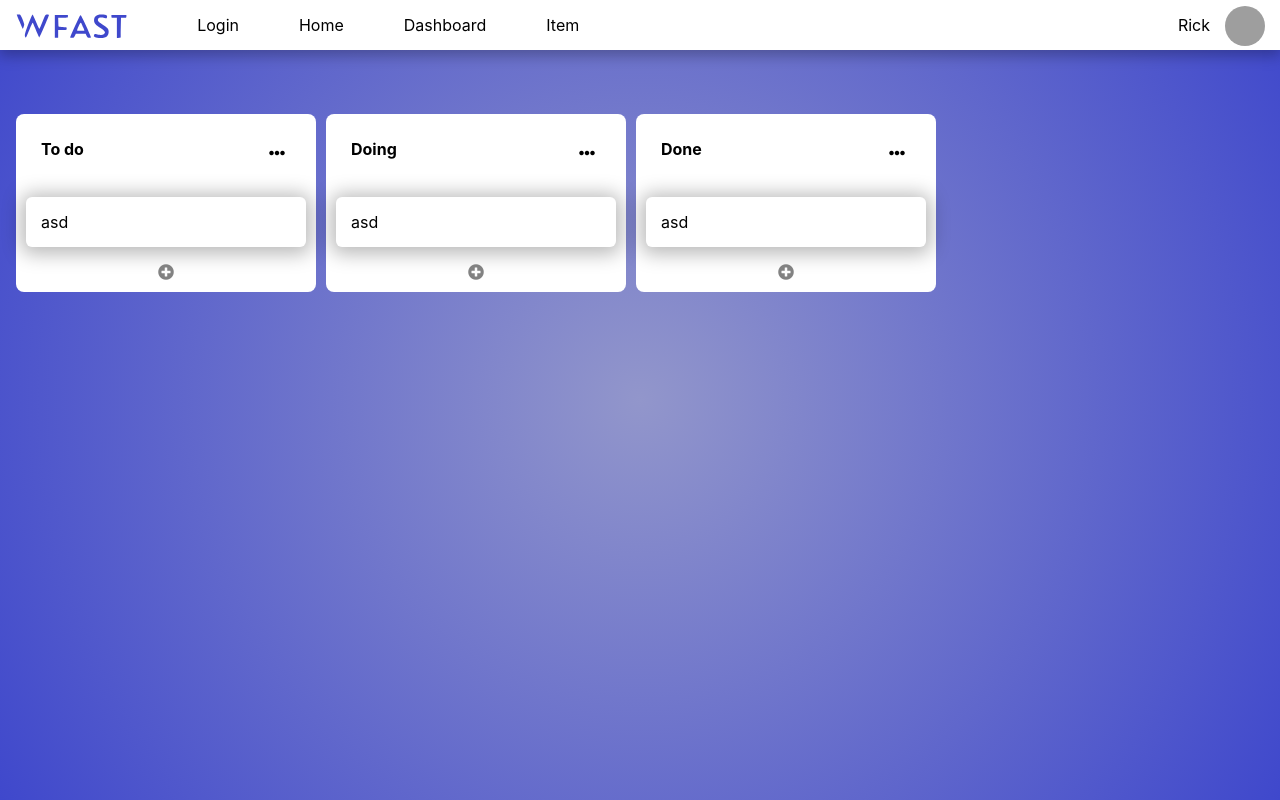
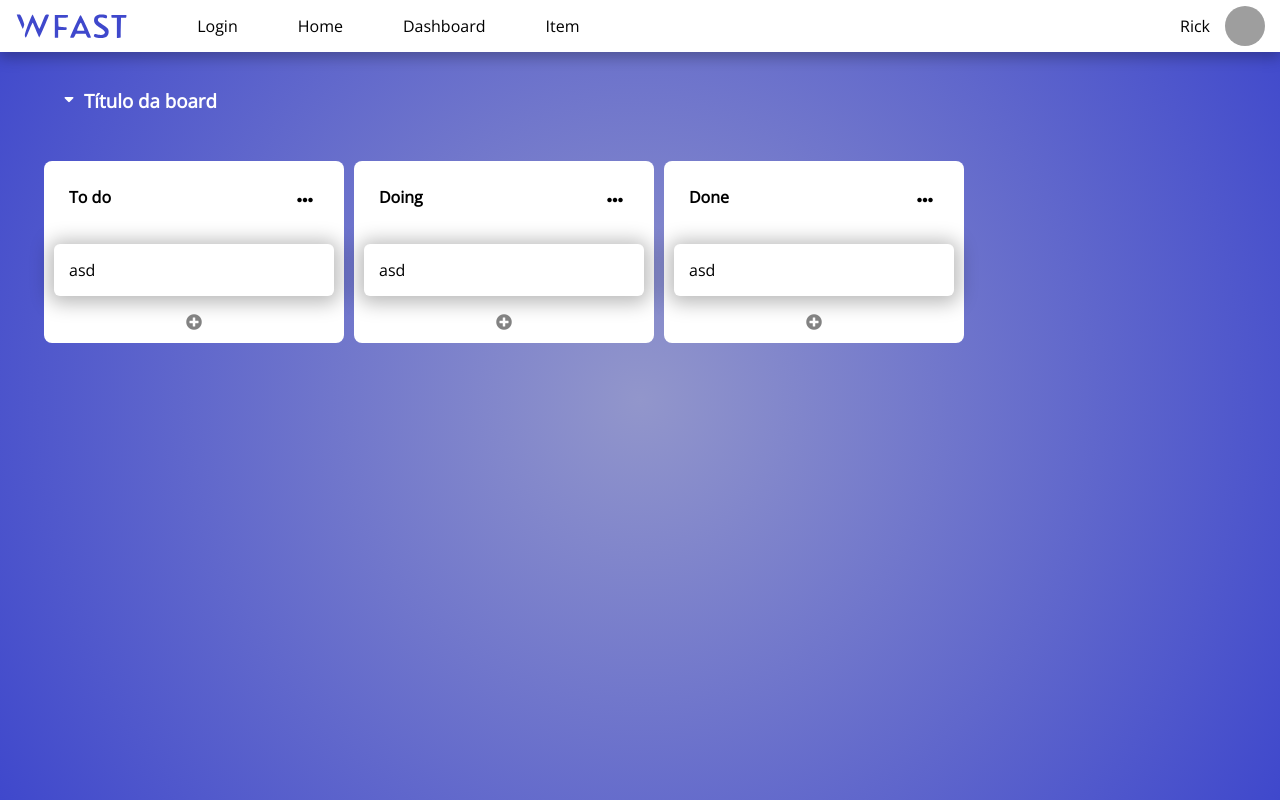
Before and after one commit to dre-lnx/wFast-react, a React (Create React App) app: page /item in a window 1280 px wide. Built offline with nearby package versions, Linux system fonts and the light colour scheme; grey boxes are pictures that could not be loaded.

Commit message:
animations mods

```diff
--- a/src/assets/App.css
+++ b/src/assets/App.css
@@ -1,7 +1,11 @@
 /*----------------Fonts----------------*/
-/*font-family: 'Open Sans', sans-serif;*/
 @import url("https://fonts.googleapis.com/css2?family=Open+Sans:wght@300;400&display=swap");
 @import url("https://fonts.googleapis.com/css2?family=Open+Sans&display=swap");
+* {
+  font-family: 'Open Sans', sans-serif;
+}
+
+/*font-family: 'Open Sans', sans-serif;*/
 /*----------------Body----------------*/
 html {
   height: 100vh;
@@ -325,6 +329,58 @@ html {
 }
 
 /*----------------Items----------------*/
+.board-container {
+  display: -webkit-box;
+  display: -ms-flexbox;
+  display: flex;
+  -webkit-box-orient: vertical;
+  -webkit-box-direction: normal;
+      -ms-flex-direction: column;
+          flex-direction: column;
+  padding: 28px;
+}
+
+.board-header {
+  border-radius: 8px;
+  display: -webkit-box;
+  display: -ms-flexbox;
+  display: flex;
+  -webkit-box-orient: horizontal;
+  -webkit-box-direction: normal;
+      -ms-flex-direction: row;
+          flex-direction: row;
+  padding-left: 28px;
+}
+
+.fa-sort-down {
+  color: white;
+}
+
+.board-title {
+  color: white;
+  gap: 10px;
+  -webkit-transition: 0.5s;
+  transition: 0.5s;
+  padding: 8px;
+  border-radius: 8px;
+  display: -webkit-box;
+  display: -ms-flexbox;
+  display: flex;
+  -webkit-box-orient: horizontal;
+  -webkit-box-direction: normal;
+      -ms-flex-direction: row;
+          flex-direction: row;
+}
+
+.board-title h3 {
+  margin: 0px;
+}
+
+.board-title:hover {
+  cursor: pointer;
+  background-color: #666666;
+}
+
 .item-container {
   -webkit-box-pack: justify;
       -ms-flex-pack: justify;
@@ -337,7 +393,7 @@ html {
       -ms-flex-direction: row;
           flex-direction: row;
   width: 50%;
-  margin-top: 6vh;
+  margin-top: 3vh;
   padding: 0 1rem 1rem 1rem;
 }
 
@@ -379,6 +435,8 @@ html {
 }
 
 .item-container .status .task {
+  -webkit-transition: 0.2s;
+  transition: 0.2s;
   -webkit-box-shadow: 0px 2px 19px 5px rgba(0, 0, 0, 0.28);
   box-shadow: 0px 2px 19px 5px rgba(0, 0, 0, 0.28);
   display: -webkit-box;
@@ -394,6 +452,10 @@ html {
 }
 
 .item-container .status .task:hover {
+  -webkit-box-shadow: 0px 0px 15px 3px rgba(0, 0, 0, 0.62);
+  box-shadow: 0px 0px 15px 3px rgba(0, 0, 0, 0.62);
+  -webkit-transform: scale(1.1);
+          transform: scale(1.1);
   cursor: pointer;
 }
 
@@ -429,8 +491,6 @@ html {
 }
 
 .item-container .status .plus-item:hover {
-  -webkit-transform: scale(1.3);
-          transform: scale(1.3);
   cursor: pointer;
 }
 
--- a/src/assets/App.scss
+++ b/src/assets/App.scss
@@ -1,4 +1,8 @@
 /*----------------Fonts----------------*/
+
+* {
+  font-family: 'Open Sans', sans-serif;
+}
 
 /*font-family: 'Open Sans', sans-serif;*/
 @import url('https://fonts.googleapis.com/css2?family=Open+Sans:wght@300;400&display=swap');
@@ -298,11 +302,43 @@ $animation-pattern: 0.5s;
 
 /*----------------Items----------------*/
 
+.board-container {
+  @include flex-y();
+  padding: $box-spacing;
+}
+
+.board-header {
+  border-radius: 8px;
+  @include flex-x();
+  padding-left: $box-spacing;
+}
+
+.fa-sort-down {
+  color: white;
+}
+
+.board-title {
+  color: white;
+  gap: 10px;
+  transition: $animation-pattern;
+  padding: 8px;
+  border-radius: 8px;
+  @include flex-x();
+  h3 {
+    margin: 0px;
+  }
+}
+
+.board-title:hover {
+  cursor: pointer;
+  background-color: #666666;
+}
+
 .item-container {
   justify-content: space-between;
   @include flex-x();
   width: 50%;
-  margin-top: 6vh;
+  margin-top: 3vh;
   padding: 0 1rem 1rem 1rem;
 
   .status-header {
@@ -320,12 +356,16 @@ $animation-pattern: 0.5s;
     background-color: white;
     margin-top: 1rem;
     .task {
+      transition: 0.2s;
       -webkit-box-shadow: 0px 2px 19px 5px rgba(0, 0, 0, 0.28);
       box-shadow: 0px 2px 19px 5px rgba(0, 0, 0, 0.28);
       @include flex-x();
       justify-content: space-between;
     }
     .task:hover {
+      -webkit-box-shadow: 0px 0px 15px 3px rgba(0, 0, 0, 0.62);
+      box-shadow: 0px 0px 15px 3px rgba(0, 0, 0, 0.62);
+      transform: scale(1.1);
       cursor: pointer;
     }
     .fa-ellipsis-h {
@@ -361,7 +401,6 @@ $animation-pattern: 0.5s;
     }
 
     .plus-item:hover {
-      transform: scale(1.3);
       cursor: pointer;
     }
   }
--- a/src/pages/item.js
+++ b/src/pages/item.js
@@ -2,6 +2,13 @@ import React from 'react'
 
 const Item = () => {
   return (
+    <div className="board-container">
+      <div className="board-header">
+        <div className="board-title">
+          <i class="fas fa-sort-down"></i>
+          <h3>Título da board</h3>
+        </div>
+      </div>
       <div className="item-container">
         <div className="status toDo">
           <div className="status-header">
@@ -34,6 +41,7 @@ const Item = () => {
           </div>
         </div>
       </div>
+    </div>
   )
 }
 
```
Also changed, not shown: 1 other file (tests, documents, lock files or other folders). Lines whose indentation alone changed are shown as unchanged.
